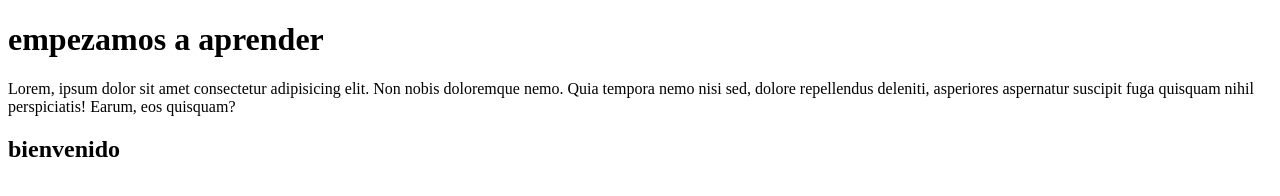
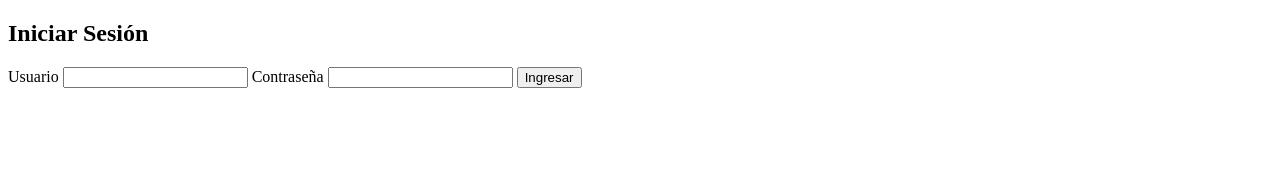
Before and after one commit to kevinAguilar13/practica, a plain HTML site: page index.html in a window 1280 px wide. Drawn offline with Linux system fonts and the light colour scheme.

Commit message:
subiendo archivos

```diff
--- a/index.html
+++ b/index.html
@@ -1,24 +1,25 @@
 <!DOCTYPE html>
-<html lang="en">
+<html lang="es">
 <head>
     <meta charset="UTF-8">
     <meta name="viewport" content="width=device-width, initial-scale=1.0">
-    <title>mi primer practica</title>
+    <title>Formulario de Login</title>
+    <link rel="stylesheet" href="styles.css">
 </head>
 <body>
-    <h1>
-        empezamos a aprender
-    </h1>
-    <!-- agregando un comentario -->
-    <p>
-        Lorem, ipsum dolor sit amet consectetur adipisicing elit.
-        Non nobis doloremque nemo. Quia tempora nemo nisi sed,
-        dolore repellendus deleniti, asperiores aspernatur suscipit fuga
-        quisquam nihil perspiciatis! Earum,
-        eos quisquam?
-    </p>
-    <h2>
-        bienvenido
-    </h2>
+    <div class="login-container">
+        <h2>Iniciar Sesión</h2>
+        <form id="loginForm" onsubmit="return validateForm()">
+            <label for="username">Usuario</label>
+            <input type="text" id="username" name="username" required>
+
+            <label for="password">Contraseña</label>
+            <input type="password" id="password" name="password" required>
+
+            <button type="submit">Ingresar</button>
+        </form>
+        <p id="errorMsg" class="error"></p>
+    </div>
+    <script src="script.js"></script>
 </body>
 </html>
```
